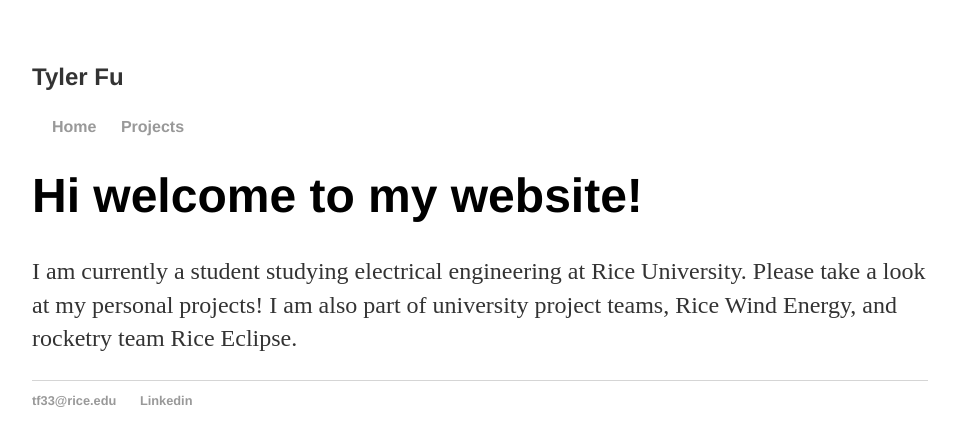
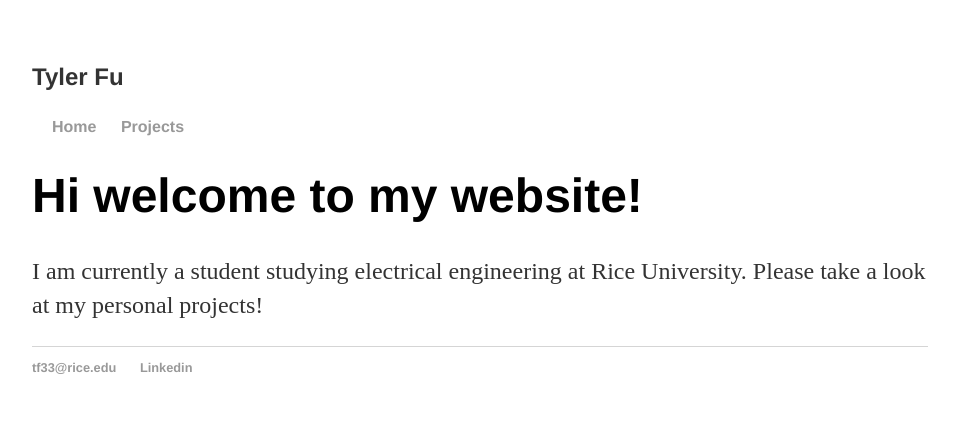
Before and after one commit to tfu1897/tfu1897.github.io, a Jekyll site: the page built from index.html, in a window 1280 px wide. Shown: the top 446 px of the page, without its empty margins (160-1115 px from the left). Built offline with Jekyll 4.4.1, drawn with Linux system fonts in a browser that asks for light colours.

Commit message:
Update index.html

```diff
--- a/index.html
+++ b/index.html
@@ -4,5 +4,5 @@ title: Tyler Fu
 ---
 <div class="blurb">
 	<h1>Hi welcome to my website! </h1>
-	<p>I am currently a student studying electrical engineering at Rice University. Please take a look at my personal projects! I am also part of university project teams, Rice Wind Energy, and rocketry team Rice Eclipse. </p>
+	<p>I am currently a student studying electrical engineering at Rice University. Please take a look at my personal projects! </p>
 </div><!-- /.blurb -->
```
